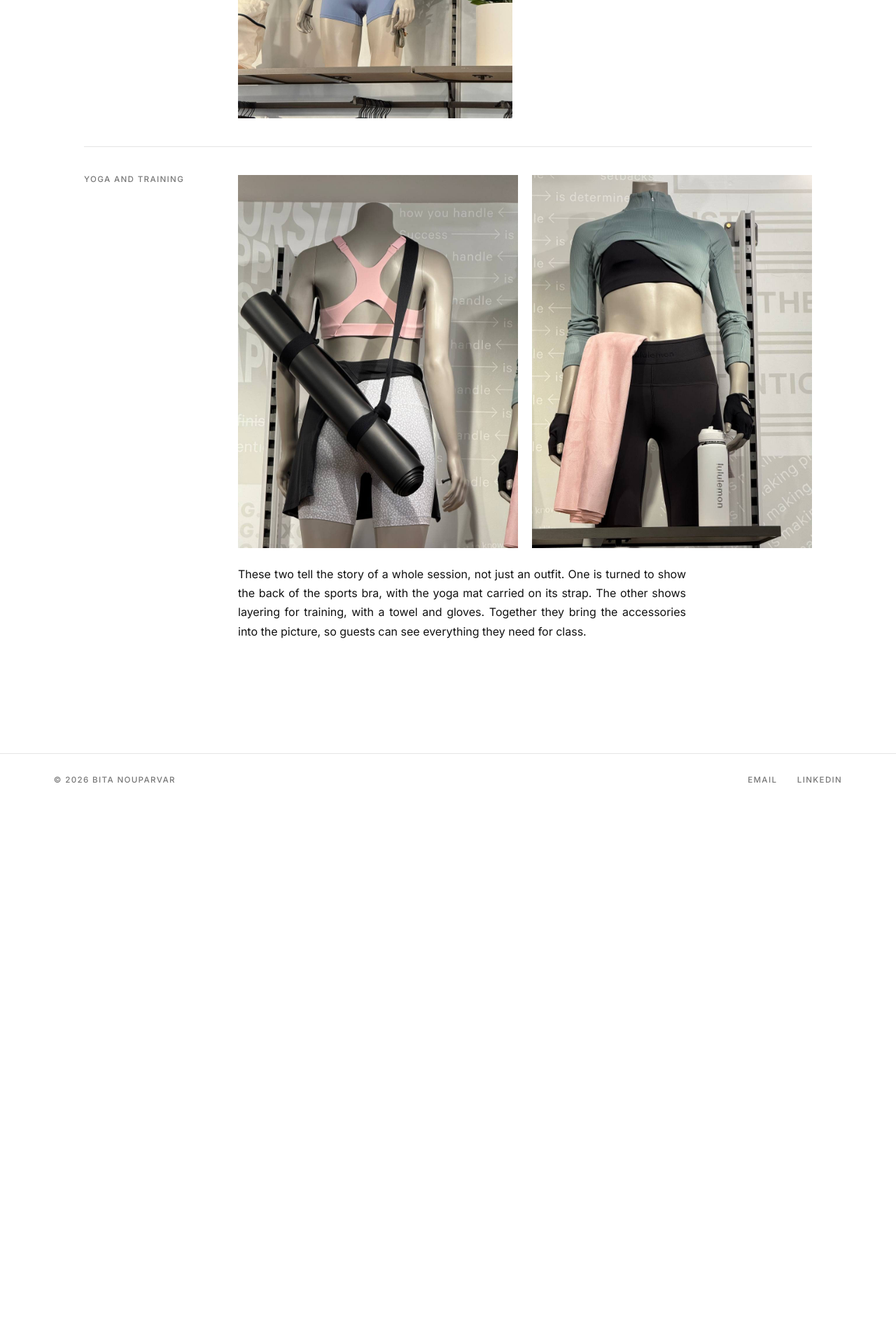
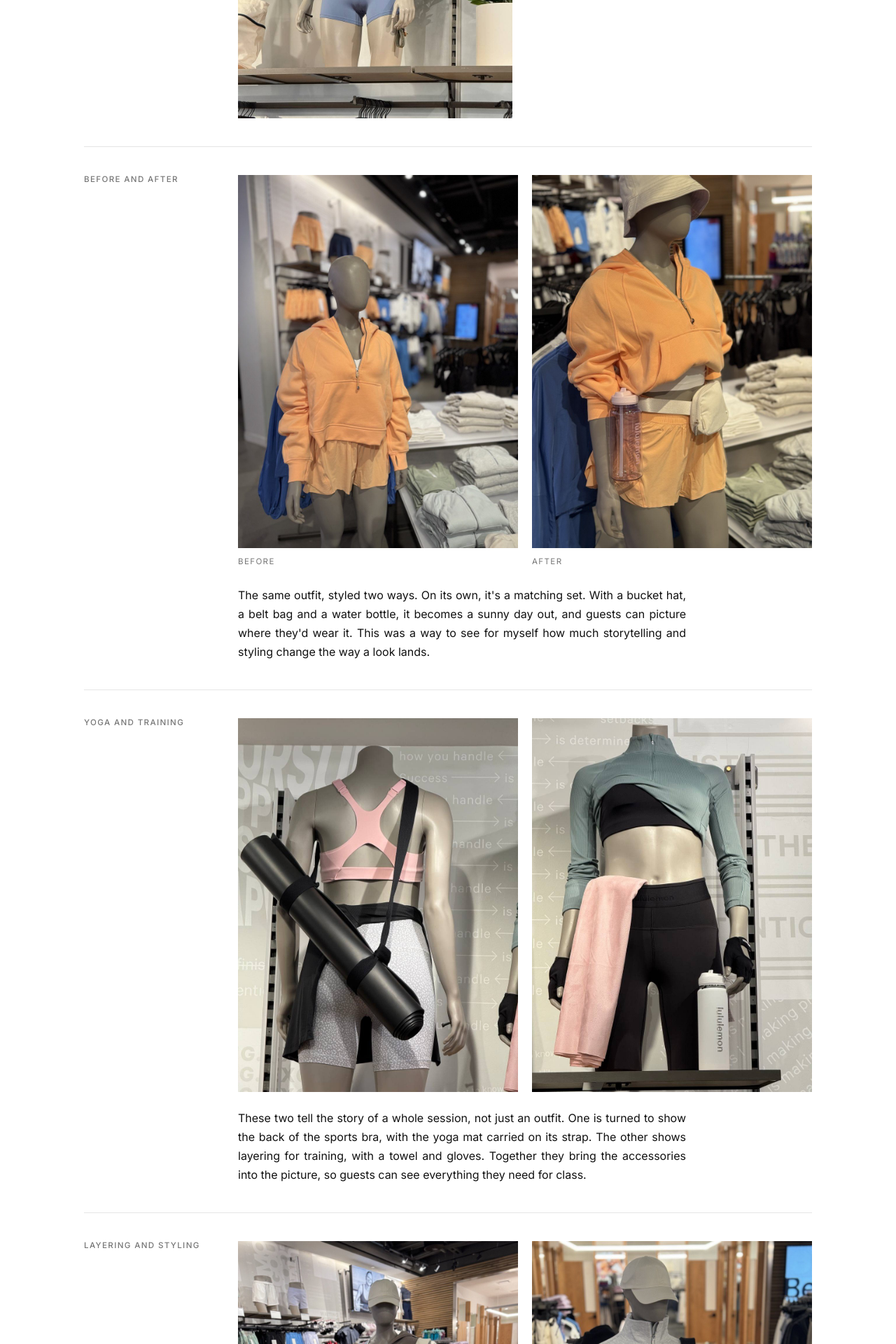
Before and after one commit to bitanp1994/bitanouparvar.com, a Jekyll site: the page built from projects/visual-merchandising.html, in a window 1280 px wide. Shown: the part 741-2661 px from the top of the page at 70% size. Built offline with Jekyll 4.4.1, drawn with Linux system fonts in a browser that asks for light colours; before the commit the page ends 1901 px from its top, so only the background shows below that; some of the changed text lies outside the part shown.

Commit message:
Visual Merchandising: add before/after and layering stories
Co-Authored-By: Claude Opus 5.5 <noreply@anthropic.com>
Claude-Session: https://claude.ai/code/session_011ZU1tgXn8aNEA1hgF5gWNT

```diff
--- a/assets/style.css
+++ b/assets/style.css
@@ -409,3 +409,4 @@ main.wide .page.case { max-width: 1040px; }
 .vm-story { align-items: center; }
 .vm-pair { display: grid; grid-template-columns: 1fr 1fr; gap: 20px; }
 .vm-text { margin-top: 24px; max-width: 40em; }
+.vm-pair figcaption { font-size: .72rem; letter-spacing: .12em; text-transform: uppercase; color: var(--muted); margin-top: 10px; }
--- a/projects/visual-merchandising.html
+++ b/projects/visual-merchandising.html
@@ -21,6 +21,17 @@ permalink: /projects/visual-merchandising/
   </section>
 
   <section class="case-row">
+    <h2 class="case-label">Before and after</h2>
+    <div class="case-body">
+      <div class="vm-pair">
+        <figure><img src="{{ '/assets/img/vm/orange-before.jpg' | relative_url }}" alt="Before: mannequin in an orange half-zip hoodie and matching shorts, with no accessories" loading="lazy"><figcaption>Before</figcaption></figure>
+        <figure><img src="{{ '/assets/img/vm/orange-after.jpg' | relative_url }}" alt="After: the same orange set styled with a cream bucket hat, cream belt bag and pink water bottle" loading="lazy"><figcaption>After</figcaption></figure>
+      </div>
+      <p class="vm-text">The same outfit, styled two ways. On its own, it's a matching set. With a bucket hat, a belt bag and a water bottle, it becomes a sunny day out, and guests can picture where they'd wear it. This was a way to see for myself how much storytelling and styling change the way a look lands.</p>
+    </div>
+  </section>
+
+  <section class="case-row">
     <h2 class="case-label">Yoga and training</h2>
     <div class="case-body">
       <div class="vm-pair">
@@ -30,4 +41,14 @@ permalink: /projects/visual-merchandising/
       <p class="vm-text">These two tell the story of a whole session, not just an outfit. One is turned to show the back of the sports bra, with the yoga mat carried on its strap. The other shows layering for training, with a towel and gloves. Together they bring the accessories into the picture, so guests can see everything they need for class.</p>
     </div>
   </section>
+  <section class="case-row">
+    <h2 class="case-label">Layering and styling</h2>
+    <div class="case-body">
+      <div class="vm-pair">
+        <figure><img src="{{ '/assets/img/vm/taupe-layering.jpg' | relative_url }}" alt="Mannequin with a taupe cropped hoodie draped off one shoulder over a white bra, black joggers, a cap, a cream backpack and white sneakers" loading="lazy"></figure>
+        <figure><img src="{{ '/assets/img/vm/grey-layering.jpg' | relative_url }}" alt="Mannequin in a grey cropped half-zip over a white bra with matching wide pants, a cap, a black backpack and a small pouch" loading="lazy"></figure>
+      </div>
+      <p class="vm-text">Cropped tops over a bra, with the waistband showing, then a cap and a bag to finish. These looks show how pieces from different parts of the store work together, and give guests an easy way to wear more than one item at once.</p>
+    </div>
+  </section>
 </article>
```
Also changed, not shown: assets/img/vm/grey-layering.jpg (added), assets/img/vm/orange-after.jpg (added), assets/img/vm/orange-before.jpg (added), assets/img/vm/taupe-layering.jpg (added).
